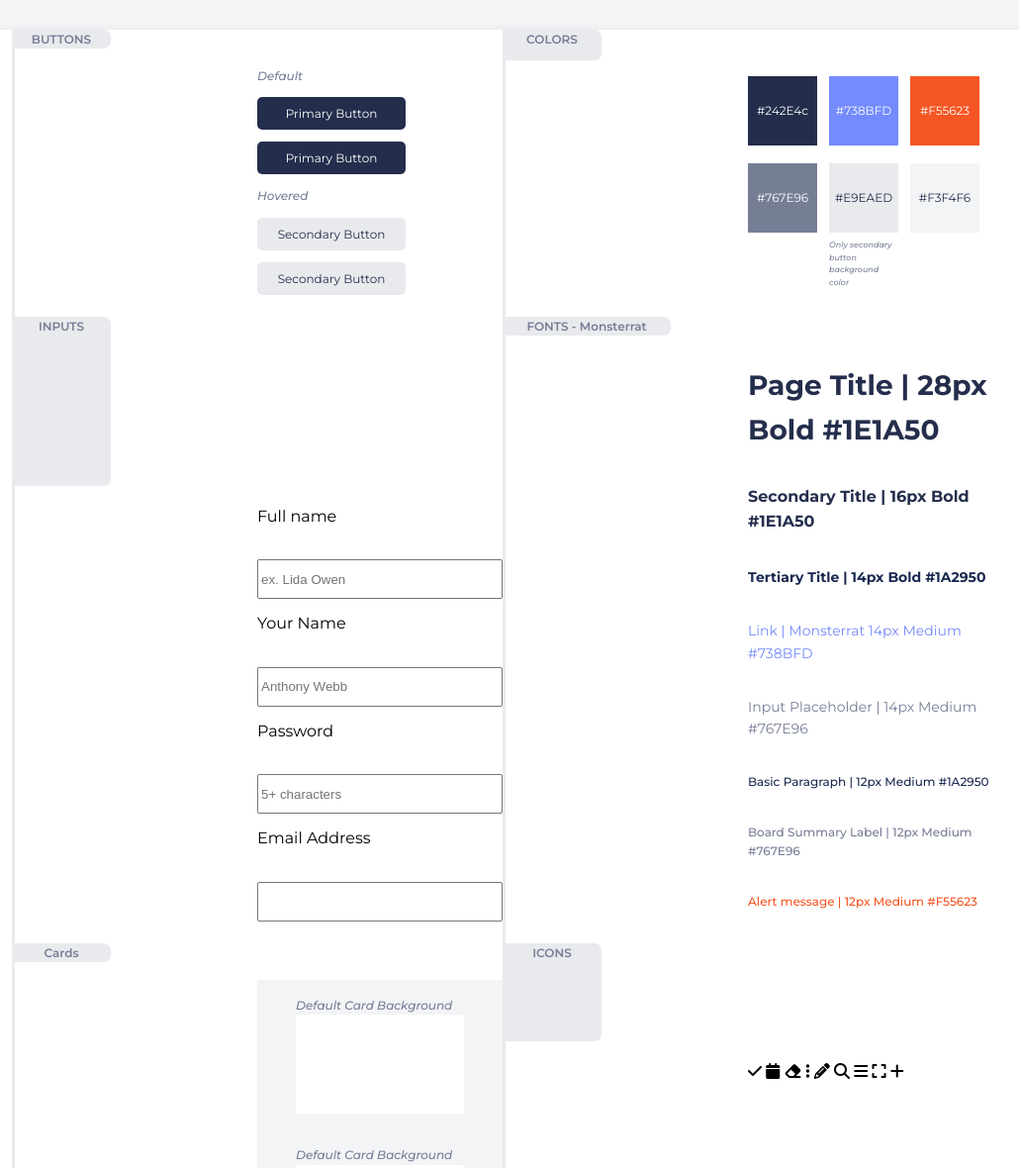
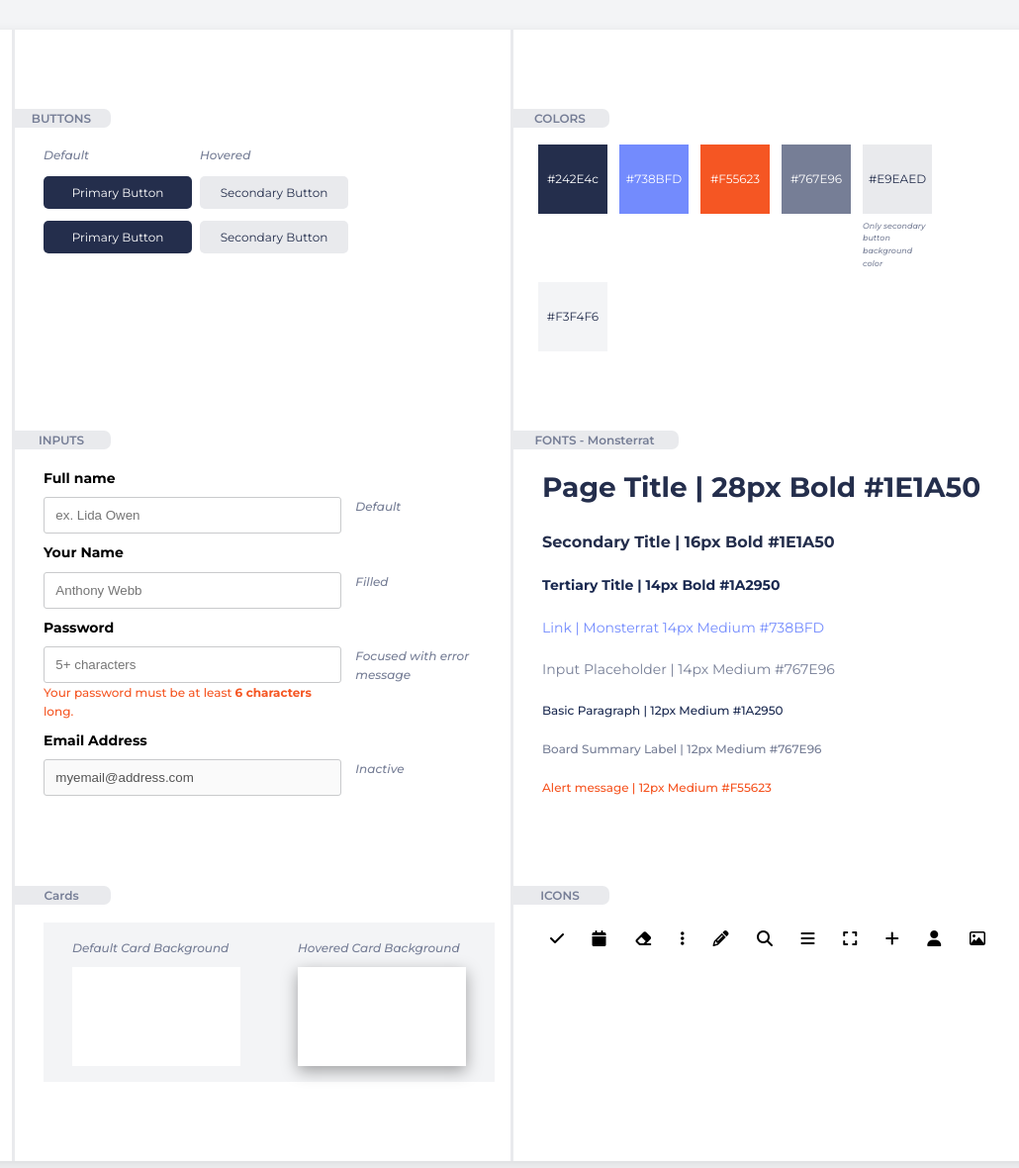
Before and after one commit to ShamBB/RoadMap_first, a plain HTML site: page index.html in a window 1280 px wide. Shown: the top 1180 px of the page at 99% size, without its empty margins (132-1162 px from the left). Drawn offline with Linux system fonts and the light colour scheme.

Commit message:
last update

```diff
--- a/css/style.css
+++ b/css/style.css
@@ -48,6 +48,7 @@ h2 {
 
 h3,
 a,
+label,
 .input-placeholder {
   font-size: 0.875rem;
 }
@@ -55,6 +56,7 @@ a,
 h1,
 h2,
 h3,
+label,
 .section-title {
   font-weight: var(--font-bold);
 }
@@ -68,6 +70,9 @@ a {
 .alert-message,
 .section-title,
 .hex-color-list,
+.card-label,
+.label-btn-primary,
+.label-btn-secondary,
 button {
   font-size: 0.75rem;
 }
@@ -75,7 +80,10 @@ button {
 a .input-placeholder,
 .basic-paragraph,
 .summary-label,
-.alert-message {
+.label-btn-primary,
+.label-btn-secondary,
+.alert-message,
+.card-label {
   font-weight: 500;
 }
 
@@ -85,7 +93,11 @@ a .input-placeholder,
 }
 
 .cards-section .summary-label,
-.button-section .summary-label {
+.button-section .summary-label,
+.input-desc,
+.card-label,
+.label-btn-primary,
+.label-btn-secondary {
   font-style: italic;
 }
 
@@ -154,8 +166,8 @@ section {
 section::before {
   content: "";
   position: absolute;
-  top: 0;
   left: 0;
+  top: -100px;
   height: 100vh;
   width: 3px;
   background-color: var(
@@ -173,25 +185,33 @@ section::before {
 .main-grid {
   display: grid;
   grid-template-columns: minmax(1em, 1fr) minmax(150px, 500px) minmax(1em, 1fr);
-  row-gap: 1.4em;
+  row-gap: 5em;
   overflow: hidden;
-}
-
-.main-grid > * {
-  grid-column: 2 / span 1;
+  grid-template-areas:
+    ". . ."
+    ". buttons ."
+    ". inputs  ."
+    ". cards ."
+    ". colors ."
+    ". fonts ."
+    ". icons ."
+    ". . .";
 }
 
 @media (min-width: 768px) {
   .main-grid {
-    display: grid;
-    grid-template-columns: minmax(5em, 0) repeat(4, minmax(150px, 1fr)) minmax(
-        5em,
+    grid-template-columns: minmax(4em, 0) repeat(4, minmax(100px, 1fr)) minmax(
+        4em,
         0
       );
+    column-gap: 1em;
     grid-template-areas:
+      ". . . . . ."
       ". buttons buttons colors colors ."
       ". inputs inputs fonts fonts ."
-      ". cards cards icons icons .";
+      ". cards cards icons icons ."
+      ". . . . . .";
+  }
 }
 
 .button-section {
@@ -217,21 +237,21 @@ section::before {
 .icons-section {
   grid-area: icons;
 }
-}
 
 .inner-grid {
   display: grid;
-  grid-template-columns: minmax(0, 1.5em) 200px repeat(2, 1fr);
+  /* grid-template-columns: subgrid; */
+  grid-template-columns: minmax(0.25em, 1.5em) repeat(2, 1fr) 1fr;
   row-gap: 0.75em;
   /* grid-template-rows: 20px; */
 }
 
 .inner-grid > * {
-  grid-column: 2 / span 2;
+  grid-column: 2 / -1;
 }
 
 .section-title {
-  grid-column: 1 / span 2;
+  grid-column: 1 / -1;
   background-color: var(--secondary-color);
   border-radius: 0 7px 7px 0;
   text-align: center;
@@ -241,12 +261,6 @@ section::before {
 
 .fonts-section .section-title {
   max-width: 170px;
-}
-
-@media (min-width: 768px) {
-  .inner-grid {
-    grid-template-columns: subgrid;
-  }
 }
 
 /* ===== common layout ===== */
@@ -312,6 +326,28 @@ section::before {
 /* ===== input section layout ===== */
 .form_input {
   grid-column: 1 / -1;
+  row-gap: 0.5em;
+}
+
+.input-desc {
+  grid-column: 4;
+  margin-left: 0.5em;
+  align-self: baseline;
+}
+
+.password-input {
+  width: 100%;
+}
+
+.container-input-password,
+.inputs-section input {
+  grid-column: 2 / -2;
+}
+
+.inputs-section input {
+  padding: 0.75em 0.85em;
+  border: 1px solid #c9cacc;
+  border-radius: 3px;
 }
 
 input:focus {
@@ -324,6 +360,9 @@ input:focus {
 }
 
 /* ===== cards section layout ===== */
+.card-label {
+  margin-bottom: 0.75em;
+}
 
 .box-container {
   display: grid;
@@ -341,4 +380,45 @@ input:focus {
   background-color: white;
 }
 
+.box-container-section:last-child .box {
+  box-shadow: rgba(0, 0, 0, 0.35) 0px 5px 15px;
+}
+
 /* ===== icon section layout ===== */
+.icon-list {
+  display: flex;
+  justify-content: space-between;
+  flex-wrap: wrap;
+}
+
+.icon-list > * {
+  margin: 0.5em;
+}
+
+@media (min-width: 900px) {
+  /* ===== button section ===== */
+  .button-section {
+    grid-auto-flow: dense;
+  }
+
+  .label-btn-primary,
+  .btn-primary {
+    grid-column: 2;
+  }
+
+  .label-btn-secondary,
+  .btn-secondary {
+    grid-column: 3;
+  }
+}
+
+@media (min-width: 768px) {
+  .inner-grid {
+    column-gap: 0.5em;
+    grid-auto-rows: min-content;
+  }
+
+  .fonts-section {
+    row-gap: 0;
+  }
+}
--- a/index.html
+++ b/index.html
@@ -20,19 +20,18 @@
     />
 
     <link rel="stylesheet" href="/css/style.css" />
-
   </head>
 
   <body>
     <main class="main-wrapper main-grid">
       <section class="button-section inner-grid">
         <h2 class="section-title">BUTTONS</h2>
-          <h3 class="summary-label regular-grey-color">Default</h3>
-          <button class="btn btn-primary dark-blue-color">Primary Button</button>
-          <button class="btn btn-primary dark-blue-color">Primary Button</button>
-          <h3 class="summary-label regular-grey-color">Hovered</h3>
-          <button class="btn btn-secondary">Secondary Button</button>
-          <button class="btn btn-secondary">Secondary Button</button>
+        <h3 class="label-btn-primary regular-grey-color">Default</h3>
+        <button class="btn btn-primary dark-blue-color">Primary Button</button>
+        <button class="btn btn-primary dark-blue-color">Primary Button</button>
+        <h3 class="label-btn-secondary regular-grey-color">Hovered</h3>
+        <button class="btn btn-secondary">Secondary Button</button>
+        <button class="btn btn-secondary">Secondary Button</button>
       </section>
 
       <section class="colors-section inner-grid">
@@ -43,14 +42,12 @@
           <li class="bg-dark-orange-color box-color">#F55623</li>
           <li class="bg-regular-grey-color box-color">#767E96</li>
           <li>
-            <div class="bg-secondary-color box-color">
-              #E9EAED
+            <div class="bg-secondary-color box-color">#E9EAED</div>
+            <div class="summary-label regular-grey-color info-box-color">
+              Only secondary button background color
             </div>
-            <div class="summary-label regular-grey-color info-box-color">Only secondary button background color</div>
           </li>
-          <li class="bg-light-secondary-color box-color">
-            #F3F4F6
-          </li>
+          <li class="bg-light-secondary-color box-color">#F3F4F6</li>
         </ul>
       </section>
 
@@ -60,19 +57,36 @@
           <label for="fullName" class="fullName-label">Full name</label>
           <input
             type="text"
+            id="fullName"
             class="fullName-input"
             placeholder="ex. Lida Owen"
-            id="fullName"
           />
+          <h3 class="summary-label regular-grey-color input-desc">Default</h3>
 
           <label for="yourName">Your Name</label>
-          <input type="text" placeholder="Anthony Webb" id="yourName" />
+          <input type="text" id="yourName" placeholder="Anthony Webb" />
+          <h3 class="summary-label regular-grey-color input-desc">Filled</h3>
 
           <label>Password</label>
-          <input type="password" placeholder="5+ characters" id="password" />
+          <div class="container-input-password">
+            <input
+              type="password"
+              id="password"
+              class="password-input"
+              placeholder="5+ characters"
+            />
+            <h3 class="summary-label dark-orange-color">
+              Your password must be at least <strong>6 characters</strong> long.
+            </h3>
+          </div>
+
+          <h3 class="summary-label regular-grey-color input-desc">
+            Focused with error message
+          </h3>
 
           <label for="email">Email Address</label>
-          <input type="email" id="email" />
+          <input type="email" id="email" value="myemail@address.com" disabled />
+          <h3 class="summary-label regular-grey-color input-desc">Inactive</h3>
         </form>
       </section>
 
@@ -102,14 +116,14 @@
         <h2 class="section-title">Cards</h2>
         <div class="box-container">
           <div class="box-container-section">
-            <h3 class="summary-label regular-grey-color">
+            <h3 class="card-label regular-grey-color">
               Default Card Background
             </h3>
             <div class="box"></div>
           </div>
           <div class="box-container-section">
-            <h3 class="summary-label regular-grey-color">
-              Default Card Background
+            <h3 class="card-label regular-grey-color">
+              Hovered Card Background
             </h3>
             <div class="box"></div>
           </div>
@@ -128,12 +142,8 @@
           <li class="fa-solid fa-bars"></li>
           <li class="fa-solid fa-expand"></li>
           <li class="fa-solid fa-plus"></li>
-        </ul>
-        <ul class="icon-list-grey-out">
           <li class="fa-solid fa-user"></li>
           <li class="fa-regular fa-image"></li>
-        </ul>
-        </div>
 
       </section>
     </main>
```
Lines whose indentation alone changed are shown as unchanged.
